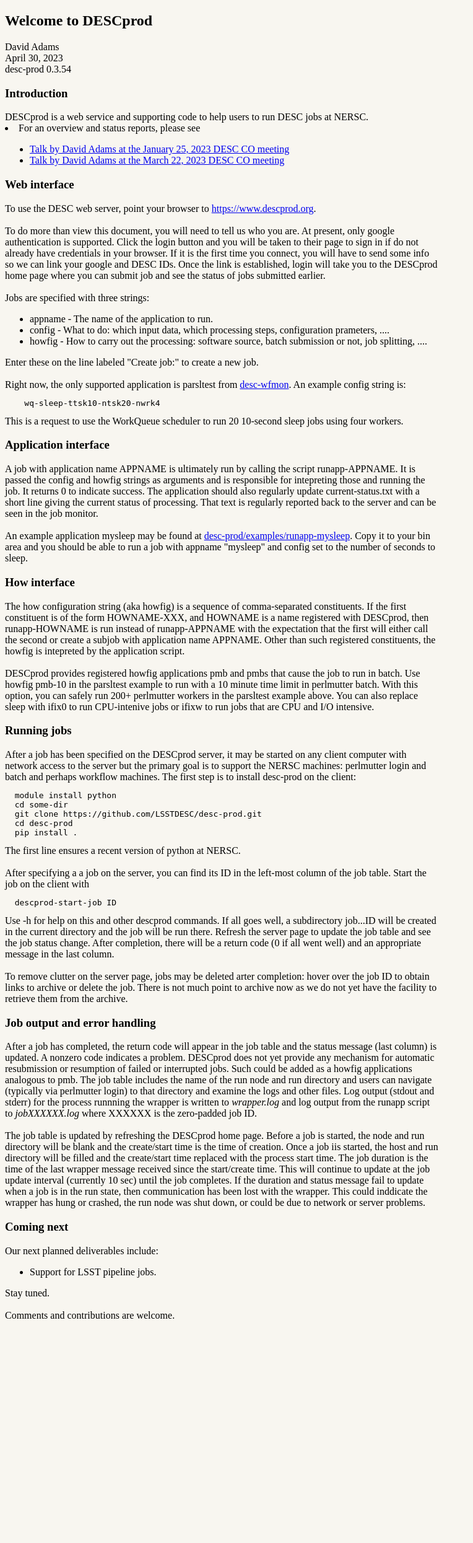
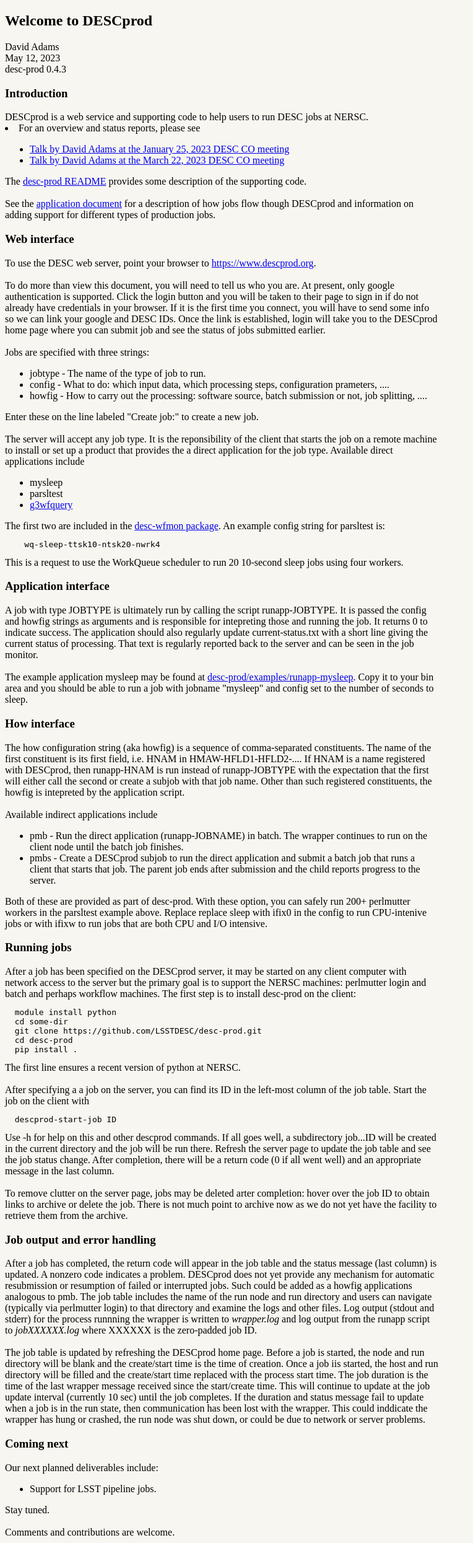
Before and after one commit to LSSTDESC/desc-prod, a Flask app: page /help in a window 1280 px wide. Shown: the whole page at 62% size, without its empty margins (0-764 px from the left). Before the commit the page ends 2128 px from the top, so only its background shows below. Run offline with Flask 3, Linux system fonts and the light colour scheme; parts of the project's set-up code (start-up, migrations or seed data) failed here and were passed over.

Commit message:
Update server help. #4

```diff
--- a/server/templates/help.html
+++ b/server/templates/help.html
@@ -8,9 +8,17 @@
 <h2>Welcome to DESCprod</h2>
 David Adams
 <br>
-April 30, 2023
+May 12, 2023
 <br>
-desc-prod 0.3.54
+desc-prod 0.4.3
+
+<!--
+<H1>
+***********************************
+<br>
+This page is under development.
+***********************************
+-->
 
 <h3>Introduction</h3>
 DESCprod is a web service and supporting code to help users to run DESC jobs at NERSC.
@@ -25,6 +33,12 @@ Talk by David Adams at the January 25, 2023 DESC CO meeting</a>
 Talk by David Adams at the March 22, 2023 DESC CO meeting</a>
 </li>
 </ul>
+The <a href=https://github.com/LSSTDESC/desc-prod/blob/main/README.md>desc-prod README</a>
+provides some description of the supporting code.
+<br><br>
+See the <a href=https://github.com/LSSTDESC/desc-prod/blob/main/doc/apps.md>application document</a>
+for a description of how jobs flow though DESCprod and information on adding support for different
+types of production jobs.
 
 <h3>Web interface</h3>
 To use the DESC web server, point your browser to <a href=https://www.descprod.org>https://www.descprod.org</a>.
@@ -40,46 +54,63 @@ job and see the status of jobs submitted earlier.
 <br><br>
 Jobs are specified with three strings:
 <ul>
-<li>appname - The name of the application to run.</li>
+<li>jobtype - The name of the type of job to run.</li>
 <li>config - What to do: which input data, which processing steps, configuration prameters, ....</li>
 <li>howfig - How to carry out the processing: software source, batch submission or not, job splitting, ....</li>
 </ul>
 Enter these on the line labeled "Create job:" to create a new job.
 
 <br><br>
-Right now, the only supported application is parsltest from <a href=https://github.com/LSSTDESC/desc-wfmon>desc-wfmon</a>.
-An example config string is:
+The server will accept any job type.
+It is the reponsibility of the client that starts the job on a remote machine to install or set up a product
+that provides the a direct application for the job type.
+Available direct applications include
+<ul>
+<li>mysleep
+<li>parsltest
+<li><a href=https://github.com/LSSTDESC/desc-gen3-prod/blob/main/doc/app-g3wfquery.md> g3wfquery</a>
+</ul>
+
+The first two are included in the <a href=https://github.com/LSSTDESC/desc-wfmon>desc-wfmon package</a>.
+An example config string for parsltest is:
 <pre>
     wq-sleep-ttsk10-ntsk20-nwrk4
 </pre>
 This is a request to use the WorkQueue scheduler to run 20 10-second sleep jobs using four workers.
 
 <h3>Application interface</h3>
-A job with application name APPNAME is ultimately run by calling the script runapp-APPNAME.
+A job with type JOBTYPE is ultimately run by calling the script runapp-JOBTYPE.
 It is passed the config and howfig strings as arguments and is responsible for intepreting those
 and running the job. It returns 0 to indicate success.
 The application should also regularly update current-status.txt with a short line giving the
 current status of processing.
 That text is regularly reported back to the server and can be seen in the job monitor.
 <br><br>
-An example application mysleep may be found at
+The example application mysleep may be found at
 <a href=dune-proc/examples/runapp-mysleep](https://github.com/LSSTDESC/desc-prod/blob/main/examples/runapp-mysleep>
 desc-prod/examples/runapp-mysleep</a>.
-Copy it to your bin area and you should be able to run a job with appname "mysleep" and config set to the
+Copy it to your bin area and you should be able to run a job with jobname "mysleep" and config set to the
 number of seconds to sleep.
 
 <h3>How interface</h3>
 The how configuration string (aka howfig) is a sequence of comma-separated constituents.
-If the first constituent is of the form HOWNAME-XXX, and HOWNAME is a name registered with DESCprod,
-then runapp-HOWNAME is run instead of runapp-APPNAME with the expectation that the first will either call
-the second or create a subjob with application name APPNAME.
+The name of the first constituent is its first field, i.e. HNAM in HMAW-HFLD1-HFLD2-....
+If HNAM is a name registered with DESCprod,
+then runapp-HNAM is run instead of runapp-JOBTYPE with the expectation that the first will either call
+the second or create a subjob with that job name.
 Other than such registered constituents, the howfig is intepreted by the application script.
 <br><br>
-DESCprod provides registered howfig applications pmb and pmbs that cause the job to run in batch.
-Use howfig pmb-10 in the parsltest example to run with a 10 minute time limit in perlmutter batch.
-With this option, you can safely run 200+ perlmutter workers in the parsltest example above.
-You can also replace sleep with ifix0 to run CPU-intenive jobs or ifixw to run jobs that are
-CPU and I/O intensive.
+Available indirect applications include
+<ul>
+<li>pmb - Run the direct application (runapp-JOBNAME) in batch. The wrapper continues to run on the client
+node until the batch job finishes.
+<li>pmbs - Create a DESCprod subjob to run the direct application and submit a batch job that runs a client
+that starts that job. The parent job ends after submission and the child reports progress to the server.
+</ul>
+Both of these are provided as part of desc-prod.
+With these option, you can safely run 200+ perlmutter workers in the parsltest example above.
+Replace replace sleep with ifix0 in the config to run CPU-intenive jobs or with ifixw to run jobs that are
+both CPU and I/O intensive.
 
 <h3>Running jobs</h3>
 
```
